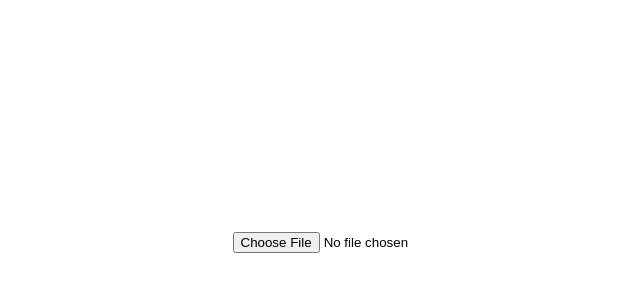
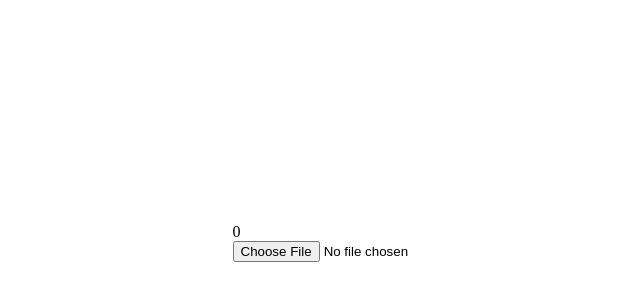
Before and after one commit to vincevannoort/whatsapp-statistics-previous, a plain HTML site: page index.html in a window 1280 px wide. Shown: the part 158-458 px from the top of the page, without its empty margins (281-921 px from the left). Drawn offline with Linux system fonts and the light colour scheme.

Commit message:
Corrected parsing, show persons in view

```diff
--- a/assets/js/app.js
+++ b/assets/js/app.js
@@ -8,16 +8,6 @@ var app = new Vue({
       return this.lines.length;
     },
     statistics_person_lines_count: function() {
-      // var countedNames = names.reduce(function (allNames, name) {
-      //   if (name in allNames) {
-      //     allNames[name]++;
-      //   }
-      //   else {
-      //     allNames[name] = 1;
-      //   }
-      //   return allNames;
-      // }, {});
-
       var counted_lines = this.lines.reduce(function (all_persons, line) {
         if (line.person in all_persons) {
           all_persons[line.person]++;
@@ -26,7 +16,6 @@ var app = new Vue({
         }
         return all_persons;
       }, {});
-
       return counted_lines;
     }
   },
@@ -39,22 +28,22 @@ var app = new Vue({
       reader.onload = function(event) {
         var content = event.target.result;
         var datelength = 8;
-        var datetimelength = 17;
+        var timelength = 8;
+        var personlength = (datelength+1 + timelength+1) + 1;
 
         // parse each line to check if the line is valid, then split the values in an object
         self.lines = content.split(/\r?\n/).filter(function(line) {
           var date = parseInt(line.substr(0, datelength).replace(/-/g,''));
-          person = line.substr(datetimelength + 2, line.substr(19).indexOf(":"));
+          person = line.substr(timelength+2, line.substr(personlength).indexOf(":"));
           if (!isNaN(date) && person != '') { return line; }
         }).map(function(line) {
           return {
-            // moment(line.substr(0, datetimelength), "DD-MM-YY HH:mm::ss")
-            datetime: line.substr(0, datetimelength),
-            person: line.substr(datetimelength + 2, line.substr(19).indexOf(":")),
-            line: line.substr(19).substr(line.substr(19).indexOf(":") + 2)
+            date: line.substr(0, datelength),
+            time: line.substr(datelength+1, timelength),
+            person: line.substr(personlength, line.substr(personlength).indexOf(":")),
+            line: line.substr(personlength).substr(line.substr(personlength).indexOf(":") + 2)
           };
         });
-        // console.log(moment( self.lines[0].substr(0,datetimelength) ));
       };
       reader.readAsText(file);
     }
--- a/index.html
+++ b/index.html
@@ -8,7 +8,9 @@
 <body>
     <div id="app">
         <div>
-            <input type="file" @change="processFile($event)">
+            <div>{{ statistics_lines_count }}</div>
+            <div v-for="(value, key) in statistics_person_lines_count">{{ key }} - {{ value }}</div>
+            <div><input type="file" @change="processFile($event)"></div>
         </div>
     </div>
     <script src="./assets/js/vue.js"></script>
```
